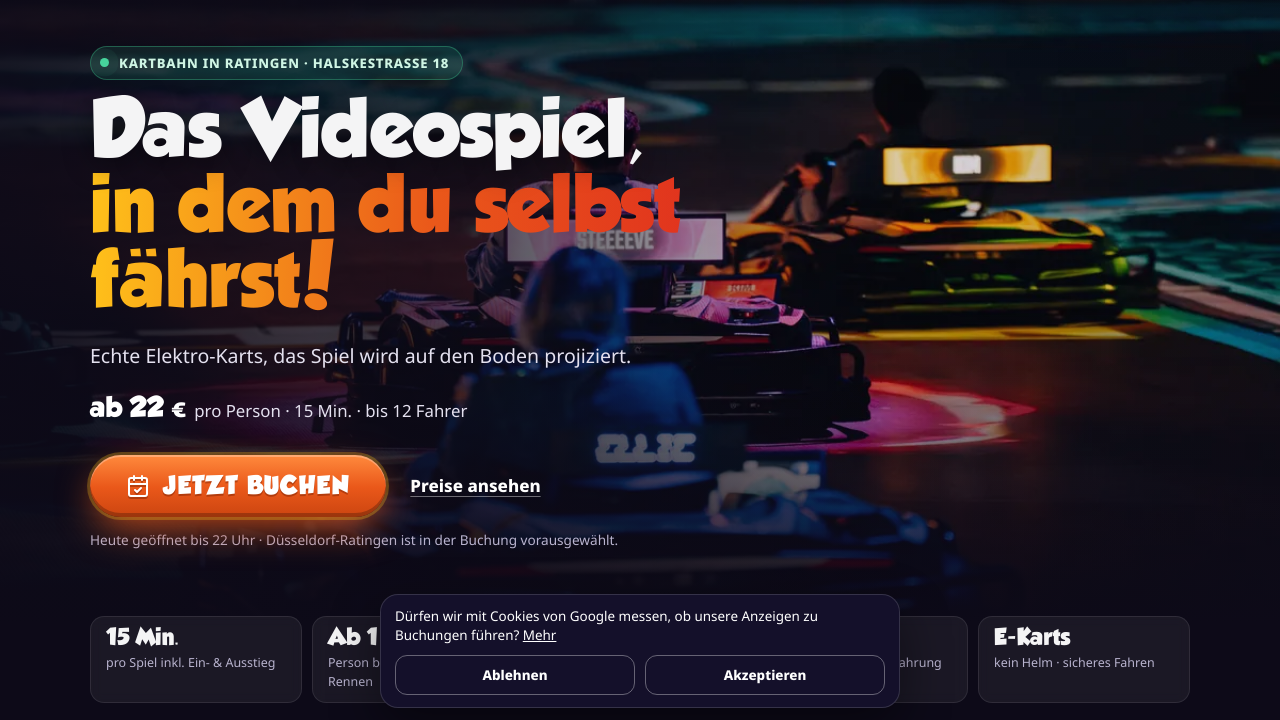
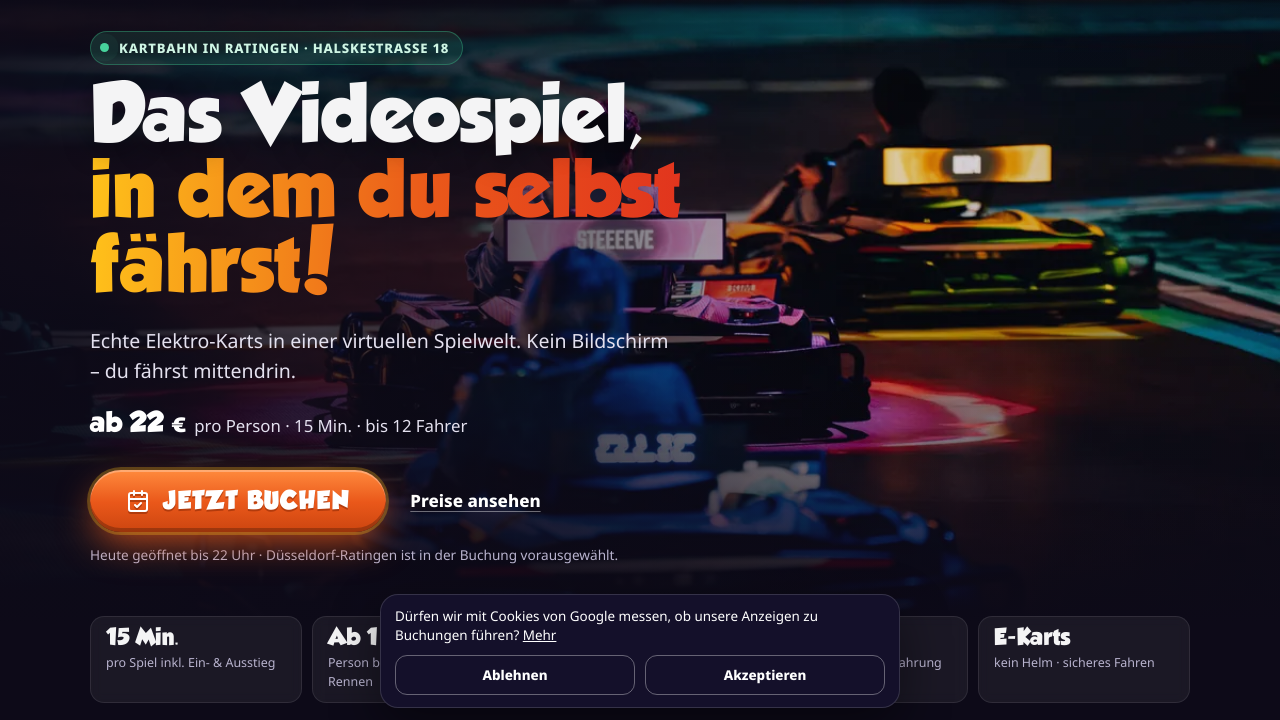
Before and after one commit to plaseoOfficial/battlekart-ratingen-landingpages, a plain HTML site: page index.html in a window 1280 px wide. Shown: the part 80-800 px from the top of the page. Drawn offline with Linux system fonts and the light colour scheme.

Commit message:
Hero-Untertitel nach Johannes' Vorschlag (06.11.): virtuelle Spielwelt, kein Bildschirm
Co-Authored-By: Claude Opus 5.5 <noreply@anthropic.com>

```diff
--- a/index.html
+++ b/index.html
@@ -591,7 +591,7 @@ section { position: relative; }
     <div class="hero__content">
       <p class="eyebrow" id="eyebrow"><span class="dot" aria-hidden="true"></span><span id="eyebrow-text">Kartbahn in Ratingen · Eröffnung 16.10.2026</span></p>
       <h1 id="hero-title"><span id="h1-a">Das Videospiel,</span> <span class="hl" id="h1-b">in dem du selbst fährst!</span></h1>
-      <p class="hero__sub" id="hero-sub">Echte Elektro-Karts, das Spiel wird auf den Boden projiziert.</p>
+      <p class="hero__sub" id="hero-sub">Echte Elektro-Karts in einer virtuellen Spielwelt. Kein Bildschirm – du fährst mittendrin.</p>
 
       <p class="hero__meta"><b>ab 22 €</b> <span>pro Person</span> · <span>15 Min.</span> · <span>bis 12 Fahrer</span></p>
 
```
